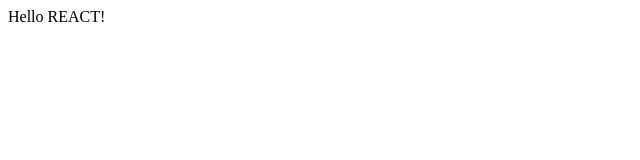
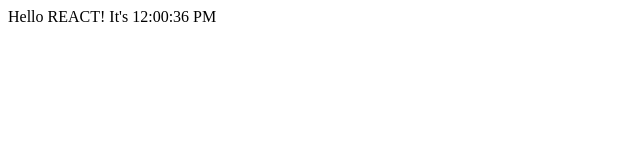
Before and after one commit to dipeshluitel/ReactUltimate, a plain HTML site: page 01-pure-react/index.html in a window 1280 px wide. Shown: the whole page, without its empty margins (0-640 px from the left). Drawn offline with nearby package versions, Linux system fonts and the light colour scheme.

Commit message:
implemented basic JS code

```diff
--- a/01-pure-react/index.html
+++ b/01-pure-react/index.html
@@ -13,7 +13,8 @@
     <script src="https://unpkg.com/react-dom@18/umd/react-dom.development.js"></script>
     <script>
         function App() {
-            return React.createElement("header", null, "Hello REACT!");
+            const time = new Date().toLocaleTimeString();
+            return React.createElement("header", null, `Hello REACT! It's ${time}`);
         }
         const root = ReactDOM.createRoot(document.getElementById('root'))
         root.render(React.createElement(App))
```
